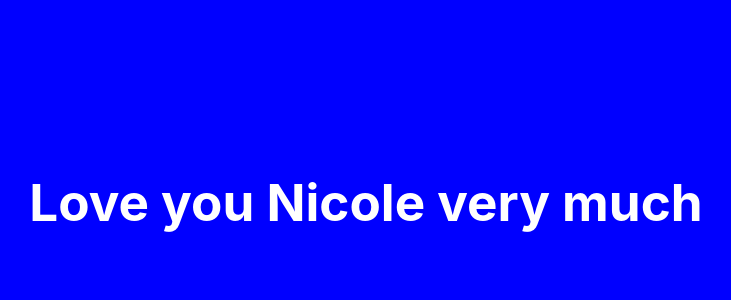
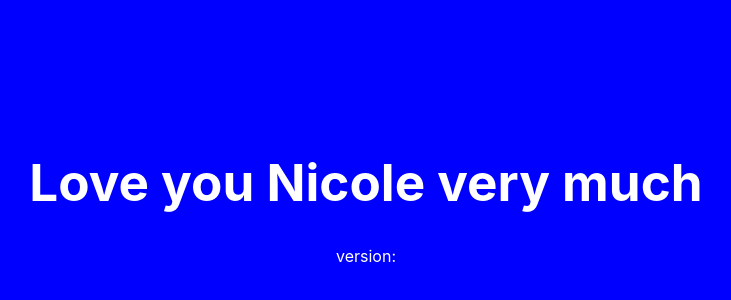
Before and after one commit to MikeGrilli/My-Weather-Companion, a React (Vite) app: page / in a window 1280 px wide. Shown: the part 198-498 px from the top of the page, without its empty margins (274-1005 px from the left). Built offline with nearby package versions, Linux system fonts and the light colour scheme.

Commit message:
Added version number to app

```diff
--- a/src/App.jsx
+++ b/src/App.jsx
@@ -4,6 +4,7 @@ function App() {
   return (
     <>
       <h1>Love you Nicole very much</h1>
+      <p>version: {import.meta.env.VITE_APP_VERSION}</p>
     </>
   );
 }
```
